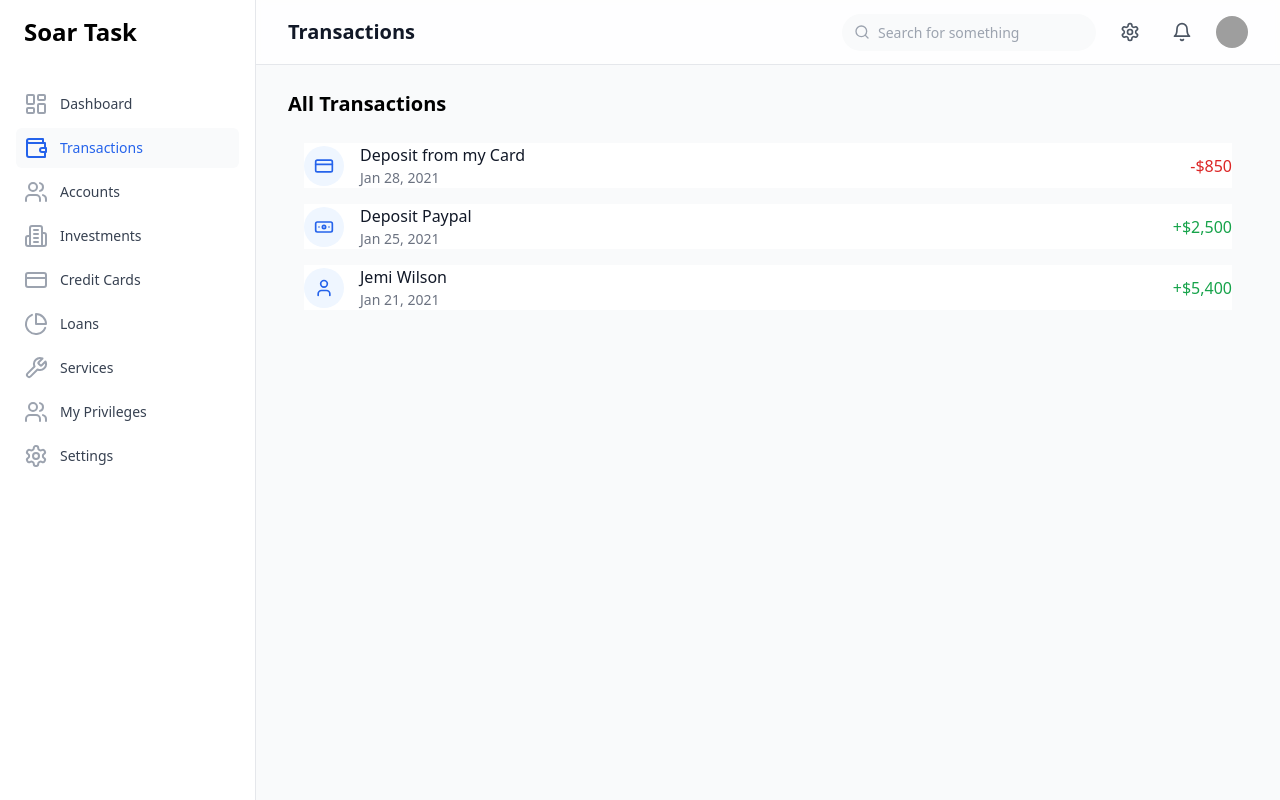
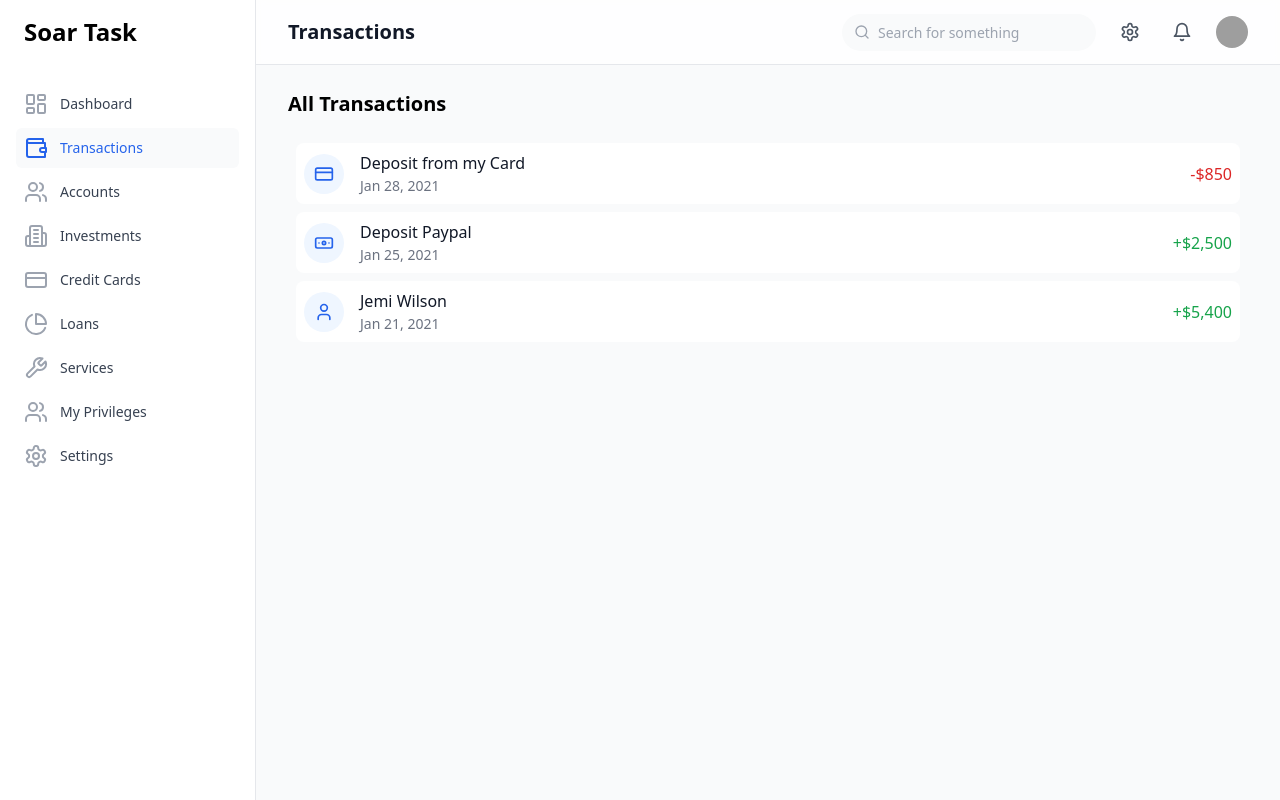
Before and after one commit to mariana-k/dashboard-app, a React (Vite) app: page /transactions in a window 1280 px wide. Built offline with nearby package versions, Linux system fonts and the light colour scheme; grey boxes are pictures that could not be loaded.

Commit message:
[ST-19] styling fixes

```diff
--- a/src/components/TransactionList.tsx
+++ b/src/components/TransactionList.tsx
@@ -33,10 +33,10 @@ export function TransactionList({ transactions }: TransactionListProps) {
       {transactions.map(transaction => (
         <div
           key={transaction.id}
-          className="flex items-center m-4 justify-between bg-white"
+          className="flex items-center justify-between bg-white rounded-lg m-2"
           role="article"
         >
-          <div className="flex items-center gap-3 lg:gap-4">
+          <div className="flex items-center gap-3 lg:gap-4 p-2">
             <div className="h-8 w-8 lg:h-10 lg:w-10 rounded-full bg-blue-50 flex items-center justify-center">
               {getIcon(transaction.description)}
             </div>
@@ -49,7 +49,7 @@ export function TransactionList({ transactions }: TransactionListProps) {
           </div>
           <span
             className={cn(
-              'text-sm lg:text-base font-medium',
+              'text-sm lg:text-base font-medium p-2',
               transaction.type === 'credit' ? 'text-green-600' : 'text-red-600'
             )}
             aria-label={`${transaction.type === 'credit' ? 'Received' : 'Sent'} ${formatCurrency(transaction.amount)}`}
--- a/src/pages/dashboard.tsx
+++ b/src/pages/dashboard.tsx
@@ -184,7 +184,7 @@ const Dashboard = () => {
               See All
             </Link>
           </div>
-          <div className="bg-white rounded-xl p-2 shadow-sm">
+          <div className="bg-white rounded-xl shadow-sm">
             <div className="max-h-[400px] overflow-y-auto scrollbar-thin scrollbar-thumb-gray-300 scrollbar-track-gray-100">
               {transactions && <TransactionList transactions={transactions} />}
             </div>
```
